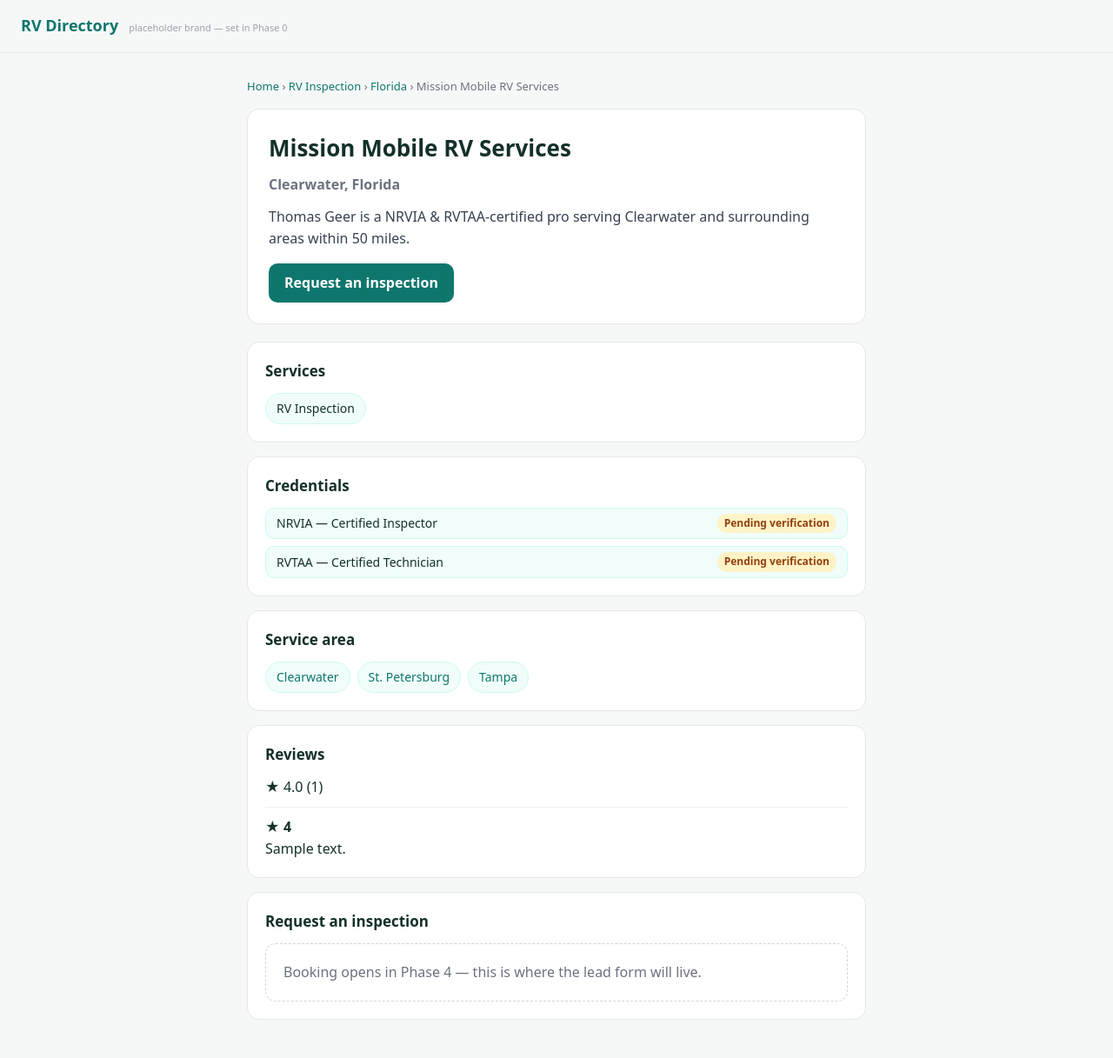
After one commit to pchambers27/findrvpros, a Flask app: page /providers/mission-mobile-rv-services in a window 1280 px wide. The commit adds this page. Shown: the whole page at 87% size. Run offline with Flask 3, Linux system fonts and the light colour scheme; data comes from the database, SQL or seed files in the repository; both versions use the stored data as it was after the commit; tables that the repository leaves empty hold one stand-in row (values such as "Sample post").

Commit message:
Add provider profiles and improve sitemap generation
Introduce a new route for provider profiles, update database schema for provider details, fix sitemap XML generation, and add a new provider seed.

Replit-Commit-Author: Agent
Replit-Commit-Session-Id: 6e97a0d3-73ce-4146-8e02-ca2f17bdae41
Replit-Commit-Checkpoint-Type: full_checkpoint
Replit-Commit-Event-Id: 801748bd-4a0e-473a-9510-21265dce49be
Replit-Commit-Screenshot-Url: https://storage.googleapis.com/screenshot-production-us-central1/ada345c8-32bd-4070-afd3-60f9ef853bc9/6e97a0d3-73ce-4146-8e02-ca2f17bdae41/8h7MrHV
Replit-Helium-Checkpoint-Created: true

```diff
--- a/init_db.py
+++ b/init_db.py
@@ -153,6 +153,11 @@ cursor.execute("""
     )
 """)
 
+for col in ("contact_name", "home_city", "home_state"):
+    existing = [r[1] for r in cursor.execute("PRAGMA table_info(providers)").fetchall()]
+    if col not in existing:
+        cursor.execute(f"ALTER TABLE providers ADD COLUMN {col} TEXT")
+
 connection.commit()
 connection.close()
 print("Schema ready: app.db created with all Phase 1 tables + 'rv-inspection' seeded.")
--- a/main.py
+++ b/main.py
@@ -1,7 +1,4 @@
-from flask import Flask, render_template, abort
-import sys
-import pysqlite3
-sys.modules["sqlite3"] = pysqlite3
+from flask import Flask, render_template, abort, Response, url_for
 import sqlite3
 import re
 
@@ -82,5 +79,77 @@ def service_city(service_slug, state_slug, city_slug):
 
     return render_template('city.html', service=service, area=area, providers=providers)
 
+@app.route('/providers/<slug>')
+def provider_profile(slug):
+    rows = query_db("SELECT * FROM providers WHERE slug = ? AND status = 'live'", (slug,))
+    if not rows:
+        abort(404)
+    provider = rows[0]
+    pid = provider['id']
+
+    services = query_db("""
+        SELECT services.name, services.slug, provider_services.price_from, provider_services.price_to
+        FROM provider_services JOIN services ON services.id = provider_services.service_id
+        WHERE provider_services.provider_id = ? ORDER BY services.name""", (pid,))
+
+    areas = query_db("""
+        SELECT service_areas.city, service_areas.state_slug, service_areas.city_slug
+        FROM provider_areas JOIN service_areas ON service_areas.id = provider_areas.service_area_id
+        WHERE provider_areas.provider_id = ? ORDER BY service_areas.city""", (pid,))
+
+    credentials = query_db(
+        "SELECT body, level, verified_at FROM credentials WHERE provider_id = ? ORDER BY body", (pid,))
+
+    reviews = query_db(
+        "SELECT rating, body, created_at FROM reviews WHERE provider_id = ? ORDER BY created_at DESC", (pid,))
+    stats = query_db(
+        "SELECT AVG(rating) AS avg_rating, COUNT(*) AS review_count FROM reviews WHERE provider_id = ?", (pid,))[0]
+
+    cred_names = " and ".join(f"{c['body']} {c['level']}" for c in credentials) if credentials else ""
+    meta_desc = f"{provider['contact_name']} — {provider['business_name']}"
+    if cred_names:
+        meta_desc += f", {cred_names}"
+    meta_desc += f", serving {provider['home_city']}, {provider['home_state']} and within {provider['service_radius_mi']} miles."
+
+    return render_template('provider.html', provider=provider, services=services, areas=areas,
+                           credentials=credentials, reviews=reviews,
+                           avg_rating=stats['avg_rating'], review_count=stats['review_count'],
+                           meta_desc=meta_desc)
+
+@app.route('/robots.txt')
+def robots():
+    lines = [
+        "User-agent: *",
+        "Allow: /",
+        f"Sitemap: {url_for('sitemap', _external=True)}",
+    ]
+    return Response("\n".join(lines), mimetype="text/plain")
+
+
+@app.route('/sitemap.xml')
+def sitemap():
+    pages = []
+
+    pages.append(url_for('home', _external=True))
+    for s in query_db("SELECT slug FROM services"):
+        pages.append(url_for('service_pillar', service_slug=s['slug'], _external=True))
+        services = query_db("SELECT slug FROM services")
+        states = query_db("SELECT DISTINCT state_slug FROM service_areas")
+        for s in services:
+            for st in states:
+                pages.append(url_for('service_state', service_slug=s['slug'], _external=True))
+            for area in query_db("SELECT state_slug, city_slug FROM service_areas"):
+                pages.append(url_for('service_city', service_slug=s['slug'], state_slug=area['state_slug'], city_slug=area['city_slug'], _external=True))
+            for p in query_db("SELECT slug FROM providers WHERE status = 'live'"):
+                pages.append(url_for('provider_profile', slug=p['slug'], _external=True))
+
+        xml = ['<?xml version="1.0" encoding="UTF-8"?>', '<urlset xmlns="http://www.sitemaps.org/schemas/sitemap/0.9">']
+        for url in pages:
+            xml.append(f"<url><loc>{url}</loc></url>")
+            xml.append("</urlset>")
+    return Response("\n".join(xml), mimetype="application/xml")
+
+
+
 if __name__ == '__main__':
     app.run(host='0.0.0.0', port=5000)
--- a/seed_areas.py
+++ b/seed_areas.py
@@ -13,7 +13,7 @@ cursor.execute("DELETE FROM service_areas")
 florida_cities = [
     "Tampa", "Orlando", "Jacksonville", "Fort Myers", "Sarasota",
     "Ocala", "Tallahassee", "Pensacola", "Fort Lauderdale", "Daytona Beach",
-    "Lakeland", "Gainesville", "St. Petersburg", "Naples", "Kissimmee",
+    "Lakeland", "Gainesville", "St. Petersburg", "Naples", "Kissimmee", "Clearwater"
 ]
 
 for city in florida_cities:
--- a/static/style.css
+++ b/static/style.css
@@ -54,3 +54,19 @@ h1 { font-size: 26px; margin-bottom: 10px; }
 .card h2 a { color: #0f766e; text-decoration: none; }
 
 .empty { color: #6b7280; background: #fff; border: 1px dashed #d1d5db; border-radius: 12px; padding: 20px; }
+
+.provider-hero { background:#fff; border:1px solid #e3e8e6; border-radius:14px; padding:24px; margin-bottom:20px; }
+.provider-loc { color:#6b7280; font-weight:600; margin:4px 0 12px; }
+.provider-intro { color:#374151; margin-bottom:16px; }
+.cta { display:inline-block; background:#0f766e; color:#fff; padding:10px 18px; border-radius:10px; text-decoration:none; font-weight:600; }
+.block { background:#fff; border:1px solid #e3e8e6; border-radius:14px; padding:20px; margin-bottom:16px; }
+.block h2 { font-size:17px; margin-bottom:12px; }
+.pill-list, .cred-list { list-style:none; display:flex; flex-wrap:wrap; gap:8px; }
+.cred-list { flex-direction:column; }
+.pill-list li, .cred-list li { background:#f0fdfa; border:1px solid #ccfbf1; border-radius:999px; padding:6px 12px; font-size:14px; }
+.cred-list li { display:flex; justify-content:space-between; align-items:center; border-radius:10px; }
+.pill-list a { color:#0f766e; text-decoration:none; }
+.badge { font-size:12px; font-weight:600; padding:2px 8px; border-radius:999px; }
+.badge.verified { background:#dcfce7; color:#166534; }
+.badge.pending { background:#fef3c7; color:#92400e; }
+.review { border-top:1px solid #eee; padding-top:10px; margin-top:10px; }
--- a/templates/base.html
+++ b/templates/base.html
@@ -4,6 +4,7 @@
     <meta charset="UTF-8">
     <meta name="viewport" content="width=device-width, initial-scale=1.0">
     <title>{% block title %}RV Inspection Directory{% endblock %}</title>
+    {% block meta %}{% endblock %}
     <link rel="stylesheet" href="{{ url_for('static', filename='style.css') }}">
 </head>
 <body>
--- /dev/null
+++ b/templates/provider.html
@@ -0,0 +1,75 @@
+{% extends 'base.html' %}
+{% block title %}{{ provider.business_name }} | {{ provider.home_city }}, {{ provider.home_state }} RV Inspection{% endblock %}
+{% block meta %}<meta name="description" content="{{ meta_desc }}">{% endblock %}
+{% block content %}
+  <nav class="crumbs">
+    <a href="/">Home</a> › <a href="/rv-inspection">RV Inspection</a> ›
+    <a href="/rv-inspection/{{ provider.home_state|lower }}">{{ provider.home_state }}</a> ›
+    <span>{{ provider.business_name }}</span>
+  </nav>
+
+  <div class="provider-hero">
+    <h1>{{ provider.business_name }}</h1>
+    <p class="provider-loc">{{ provider.home_city }}, {{ provider.home_state }}</p>
+    {% if credentials %}
+      <p class="provider-intro">
+        {{ provider.contact_name }} is a
+        {{ credentials | map(attribute='body') | join(' & ') }}-certified pro
+        serving {{ provider.home_city }} and surrounding areas within {{ provider.service_radius_mi }} miles.
+      </p>
+    {% endif %}
+    <a href="#request" class="cta">Request an inspection</a>
+  </div>
+
+  {% if provider.bio %}
+    <section class="block"><h2>About</h2><p>{{ provider.bio }}</p></section>
+  {% endif %}
+
+  <section class="block">
+    <h2>Services</h2>
+    <ul class="pill-list">
+      {% for s in services %}
+        <li>{{ s.name }}{% if s.price_from %} — from ${{ s.price_from|int }}{% endif %}</li>
+      {% endfor %}
+    </ul>
+  </section>
+
+  <section class="block">
+    <h2>Credentials</h2>
+    <ul class="cred-list">
+      {% for c in credentials %}
+        <li>
+          {{ c.body }} — {{ c.level }}
+          {% if c.verified_at %}<span class="badge verified">✓ Verified</span>
+          {% else %}<span class="badge pending">Pending verification</span>{% endif %}
+        </li>
+      {% endfor %}
+    </ul>
+  </section>
+
+  <section class="block">
+    <h2>Service area</h2>
+    <ul class="pill-list">
+      {% for a in areas %}
+        <li><a href="/rv-inspection/{{ a.state_slug }}/{{ a.city_slug }}">{{ a.city }}</a></li>
+      {% endfor %}
+    </ul>
+  </section>
+
+  <section class="block">
+    <h2>Reviews</h2>
+    {% if review_count > 0 %}
+      <p class="rating">★ {{ "%.1f"|format(avg_rating) }} ({{ review_count }})</p>
+      {% for r in reviews %}
+        <div class="review"><strong>★ {{ r.rating }}</strong><p>{{ r.body }}</p></div>
+      {% endfor %}
+    {% else %}
+      <p class="empty">No reviews yet — reviews come from completed inspections booked through the platform.</p>
+    {% endif %}
+  </section>
+
+  <section class="block" id="request">
+    <h2>Request an inspection</h2>
+    <p class="empty">Booking opens in Phase 4 — this is where the lead form will live.</p>
+  </section>
+{% endblock %}
```
Also changed, not shown: seed_provider_thomas.py (added, +44 -0 lines), app.db.
